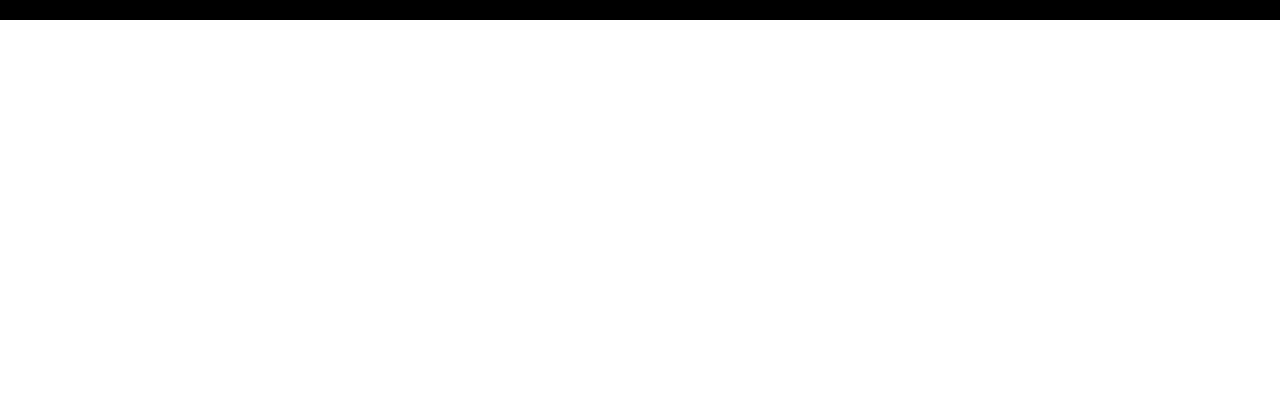
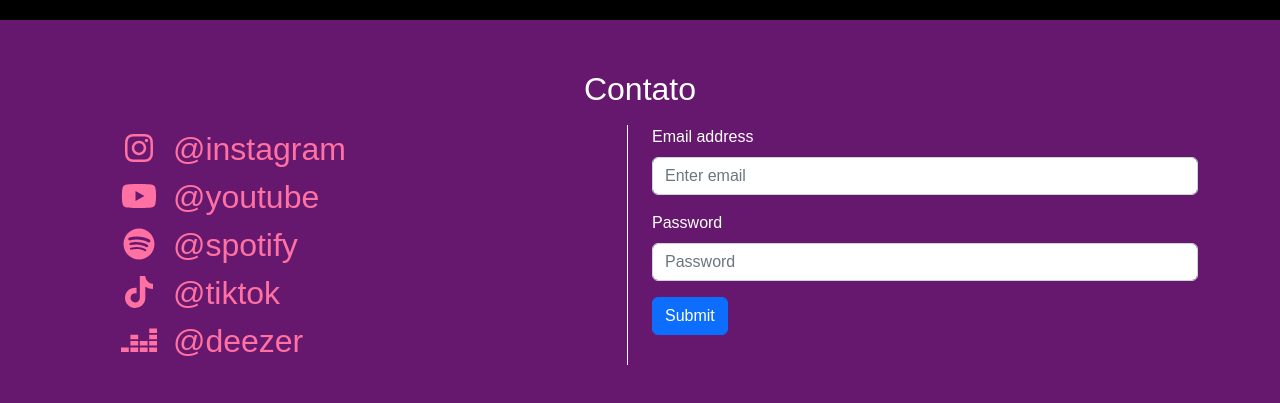
Before and after one commit to matheus-baraujo/Music-website, a Next.js app: page / in a window 1280 px wide. Shown: the part 1631-2034 px from the top of the page. Before the commit the page ends 1651 px from the top, so only its background shows below. Built offline with nearby package versions, Linux system fonts and the light colour scheme.

Commit message:
added the other pages and the contact section in home

```diff
--- a/pages/index.js
+++ b/pages/index.js
@@ -5,6 +5,7 @@ import Menu from "../src/components/Menu";
 import CarouselHome from "../src/components/CarouselHome";
 import 'bootstrap/dist/css/bootstrap.min.css';
 import CardsHome from "../src/components/CardsHome";
+import ContactForm from "../src/components/ContactForm";
 
 function HomePage() {
   return (
@@ -13,6 +14,7 @@ function HomePage() {
       <Menu/>
       <CarouselHome/>
       <CardsHome />
+      <ContactForm />
     </>
   );
 }
--- /dev/null
+++ b/src/components/ContactForm/Formulario/index.jsx
@@ -0,0 +1,38 @@
+import styled from "styled-components";
+
+import Col from "react-bootstrap/Col";
+import { Button, Form } from "react-bootstrap";
+
+const StyledDiv = styled.div`
+    a {
+        color: #ff71a2;
+        font-size: 2rem;
+    }
+
+    @media screen and (max-width: 600px) {
+    }
+`;
+
+function Formulario(props) {
+    return (
+        <Col xs={10} md={true} className="mb-3 mx-auto">
+            <StyledDiv>
+                <Form>
+                    <Form.Group className="mb-3" controlId="formBasicEmail">
+                        <Form.Label>Email address</Form.Label>
+                        <Form.Control type="email" placeholder="Enter email" />
+                    </Form.Group>
+
+                    <Form.Group className="mb-3" controlId="formBasicPassword">
+                        <Form.Label>Password</Form.Label>
+                        <Form.Control type="password" placeholder="Password" />
+                    </Form.Group>
+
+                    <Button type="submit">Submit</Button>
+                </Form>
+            </StyledDiv>
+        </Col>
+    );
+}
+
+export default Formulario;
--- /dev/null
+++ b/src/components/ContactForm/MediaLinks/index.jsx
@@ -0,0 +1,79 @@
+import styled from "styled-components";
+import { FontAwesomeIcon } from "@fortawesome/react-fontawesome";
+import {
+    faInstagram,
+    faYoutube,
+    faSpotify,
+    faTiktok,
+    faDeezer,
+} from "@fortawesome/free-brands-svg-icons";
+
+import Col from "react-bootstrap/Col";
+
+const StyledCard = styled.div`
+    border-right: 1px solid white;
+
+    li {
+        list-style: none;
+    }
+
+    a {
+        color: #ff71a2;
+        font-size: 2rem;
+    }
+
+    .svg-inline--fa {
+        width: 50px;
+    }
+
+    @media screen and (max-width: 600px) {
+        border-right: none;
+        border-bottom: 1px solid white;
+
+        a {
+            font-size: 1rem;
+        }
+
+        .svg-inline--fa {
+            width: 20px;
+        }
+    }
+`;
+
+function SocialMedias(props) {
+    return (
+        <Col xs={6} md={true} className="mb-3 mx-auto">
+            <StyledCard>
+                <ul>
+                    <li>
+                        <a href="">
+                            <FontAwesomeIcon icon={faInstagram} /> @instagram
+                        </a>
+                    </li>
+                    <li>
+                        <a href="">
+                            <FontAwesomeIcon icon={faYoutube} /> @youtube
+                        </a>
+                    </li>
+                    <li>
+                        <a href="">
+                            <FontAwesomeIcon icon={faSpotify} /> @spotify
+                        </a>
+                    </li>
+                    <li>
+                        <a href="">
+                            <FontAwesomeIcon icon={faTiktok} /> @tiktok
+                        </a>
+                    </li>
+                    <li>
+                        <a href="">
+                            <FontAwesomeIcon icon={faDeezer} /> @deezer
+                        </a>
+                    </li>
+                </ul>
+            </StyledCard>
+        </Col>
+    );
+}
+
+export default SocialMedias;
--- /dev/null
+++ b/src/components/ContactForm/index.jsx
@@ -0,0 +1,77 @@
+import styled from "styled-components";
+
+import Container from "react-bootstrap/Container";
+import Row from "react-bootstrap/Row";
+import SocialMedias from "./MediaLinks";
+import Formulario from "./Formulario";
+
+const StyledSection = styled.div`
+    background-color: #66186e;
+    color: white;
+    padding: 50px 0px;
+    position: relative;
+
+    p,
+    h4 {
+        font-style: italic;
+    }
+
+    h2{
+        text-align: center;
+    }
+
+    .wave1,
+    .wave2 {
+        position: absolute;
+        bottom: 0%;
+        left: 0%;
+        opacity: 0.6;
+    }
+
+    .wave1 {
+        fill: #b16ab9;
+    }
+
+    .wave2 {
+        fill: #341338;
+        transform: scaleX(-1);
+    }
+`;
+
+function ContactForm() {
+    return (
+        <StyledSection>
+            {/* <svg xmlns="http://www.w3.org/2000/svg" viewBox="0 0 1440 320" className="wave1">
+                <path
+
+                    fill-opacity="1"
+                    d="M0,128L80,154.7C160,181,320,235,480,250.7C640,267,
+                    800,245,960,213.3C1120,181,1280,139,1360,117.3L1440,
+                    96L1440,320L1360,320C1280,320,1120,320,960,320C800,
+                    320,640,320,480,320C320,320,160,320,80,320L0,320Z"
+                ></path>
+            </svg>
+            <svg xmlns="http://www.w3.org/2000/svg" viewBox="0 0 1440 320" className="wave2">
+                <path
+
+                    fill-opacity="1"
+                    d="M0,128L80,154.7C160,181,320,235,480,250.7C640,
+                    267,800,245,960,213.3C1120,181,1280,139,1360,117.3L1440,
+                    96L1440,320L1360,320C1280,320,1120,320,960,320C800,
+                    320,640,320,480,320C320,320,160,320,80,320L0,320Z"
+                ></path>
+            </svg> */}
+
+            <Container>
+                <h2 className="mb-3">Contato</h2>
+
+                <Row className="mb-3 mb-md-5">
+                    <SocialMedias />
+                    <Formulario />
+                </Row>
+            </Container>
+        </StyledSection>
+    );
+}
+
+export default ContactForm;
--- a/src/components/Menu/index.jsx
+++ b/src/components/Menu/index.jsx
@@ -63,10 +63,10 @@ function Menu() {
                     >
                         <Nav className="me-auto" id="inner-page-nav">
                             <Nav.Link href="/">Home</Nav.Link>
-                            <Nav.Link href="#">Playlists</Nav.Link>
-                            <Nav.Link href="#">Blog</Nav.Link>
-                            <Nav.Link href="#">About</Nav.Link>
-                            <Nav.Link href="#">Contact</Nav.Link>
+                            <Nav.Link href="/playlists">Playlists</Nav.Link>
+                            <Nav.Link href="/blog">Blog</Nav.Link>
+                            <Nav.Link href="/about">About</Nav.Link>
+                            <Nav.Link href="/contact">Contact</Nav.Link>
                         </Nav>
                     </Navbar.Collapse>
 
```
Also changed, not shown: pages/about.js (added), pages/blog.js (added), pages/contact.js (added), pages/playlists.js (added).
